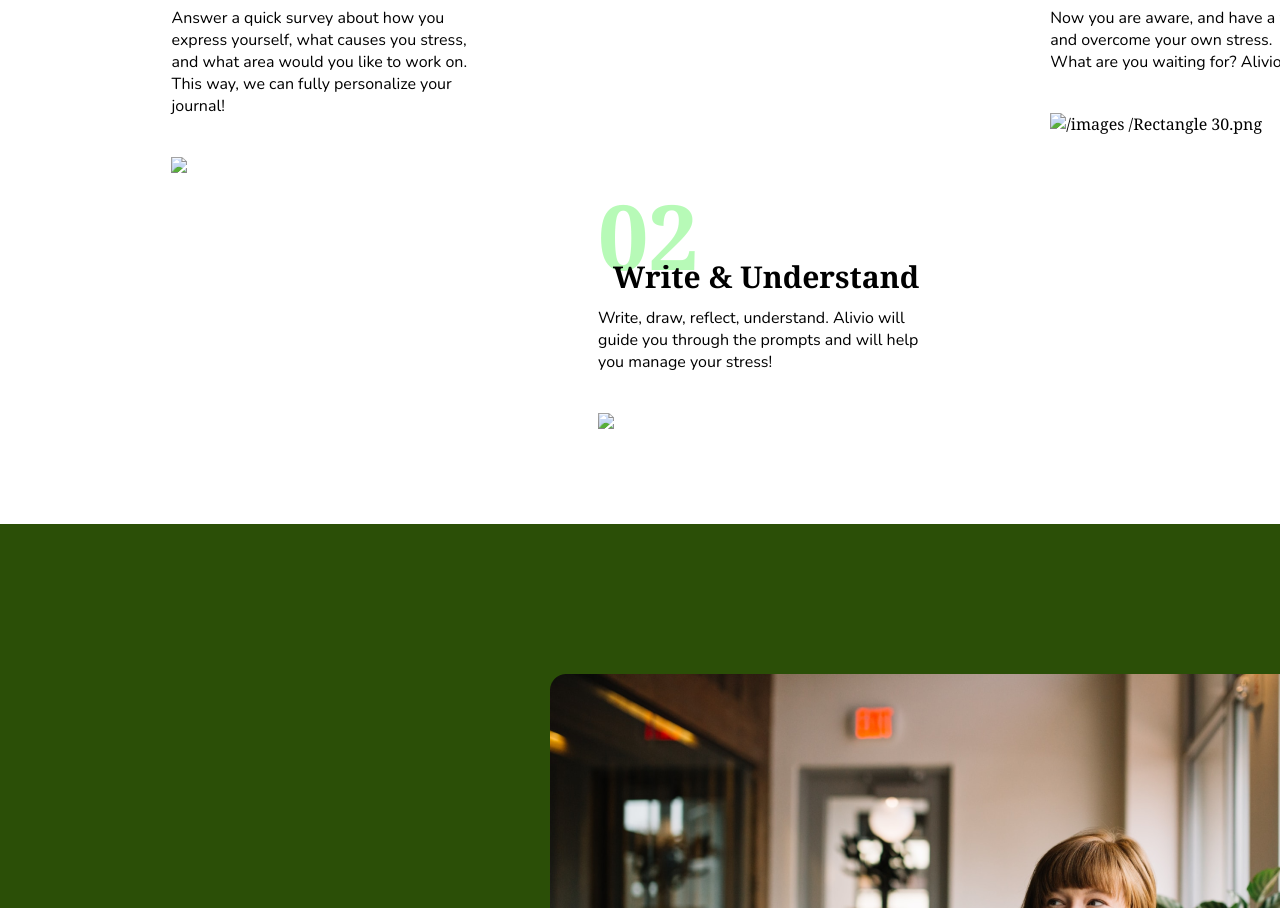
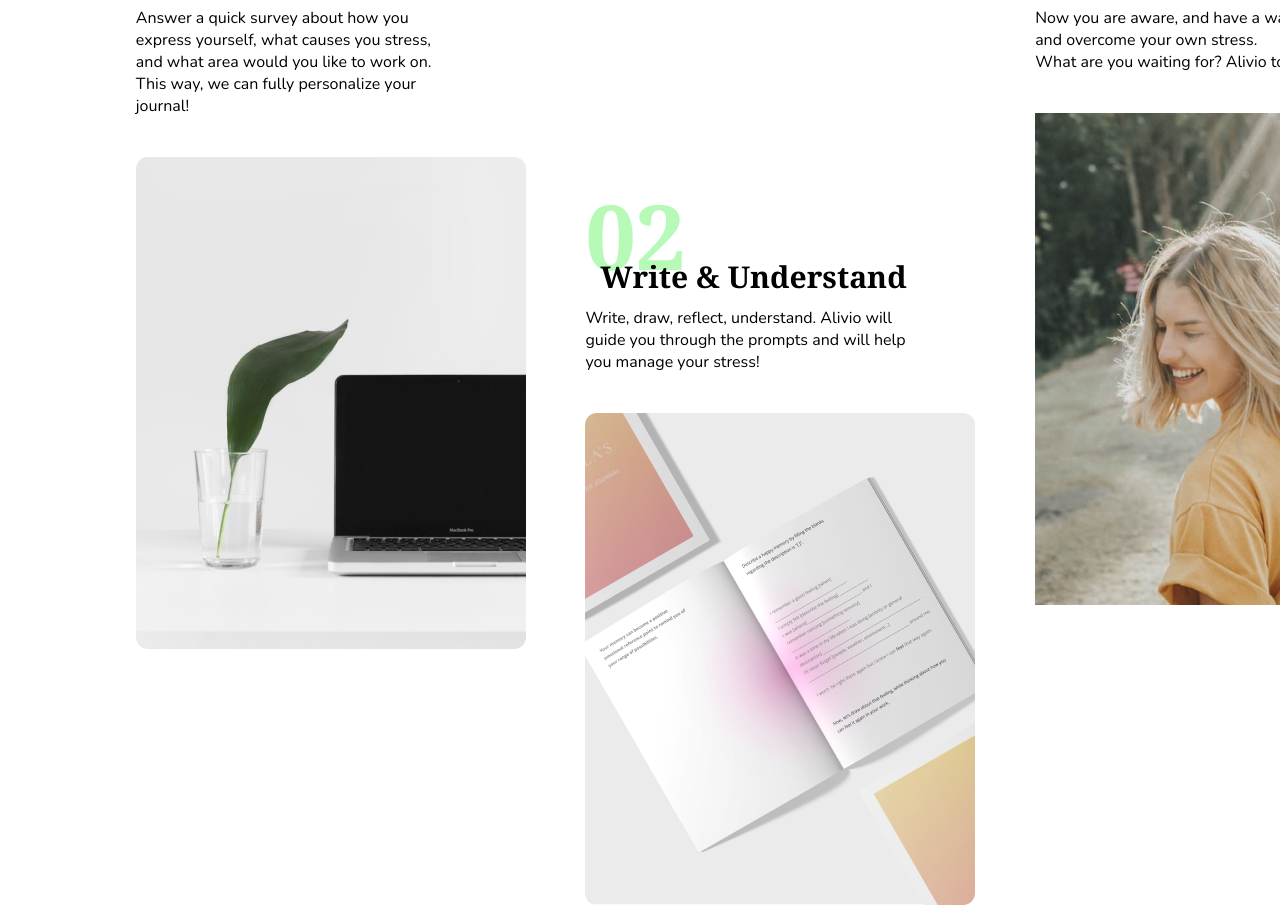
Before and after one commit to burkhanovDiyorbek/diyor, a plain HTML site: page index.html in a window 1280 px wide. Shown: the part 1372-2280 px from the top of the page. Drawn offline with nearby package versions, Linux system fonts and the light colour scheme; files whose address does not match are found by name.

Commit message:
Update index.html

```diff
--- a/index.html
+++ b/index.html
@@ -4,6 +4,7 @@
     <meta http-equiv="content-type" content="text/html; charset=utf-8" />
     <title>Figma</title>
     <link rel="stylesheet" href="style.css">
+    <script async src="https://pagead2.googlesyndication.com/pagead/js/adsbygoogle.js?client=ca-pub-1766061169657388" crossorigin="anonymous"></script>
   </head>
   <body>
     <div class="nav">
@@ -36,20 +37,20 @@
         <h1>01</h1>
         <h3>Personalize</h3>
         <p>Answer a quick survey about how you <br> express yourself, what causes you stress, <br> and what area would you like to work on. <br> This way, we can fully personalize your <br>journal!</p>
-        <img src="/images /Rectangle 30 (2).png">
+        <img src="/Rectangle 30 (2).png">
       </div>
       <div class="numbTwo">
         <h1>02</h1>
         <h3>Write & Understand</h3>
         <p>Write, draw, reflect, understand. Alivio will <br> guide you through the prompts and will help <br> you manage your stress!</p>
-        <img src="/images /Rectangle 30 (1).png" >
+        <img src="/Rectangle 30 (1).png" >
       </div>
       <div class="numbThree">
         <h1>03</h1>
         <h3>Alivio!</h3>
         <p>Now you are aware, and have a way to manage <br> and overcome your own stress. <br>
 What are you waiting for? Alivio today!</p>
-        <img src="/images /Rectangle 30.png" alt="/images /Rectangle 30.png">
+        <img src="/Rectangle 30.png" alt="/images /Rectangle 30.png">
       </div>
     </div>
     <div class="hear">
```
